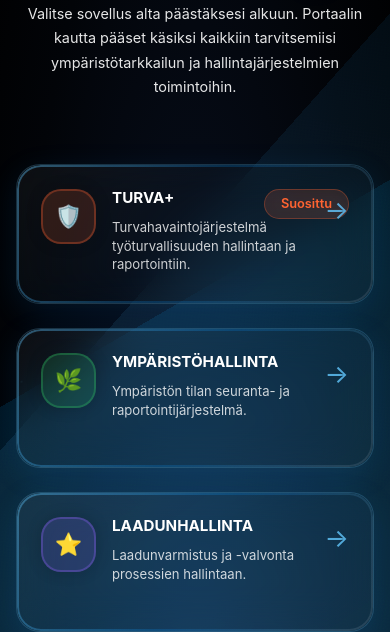
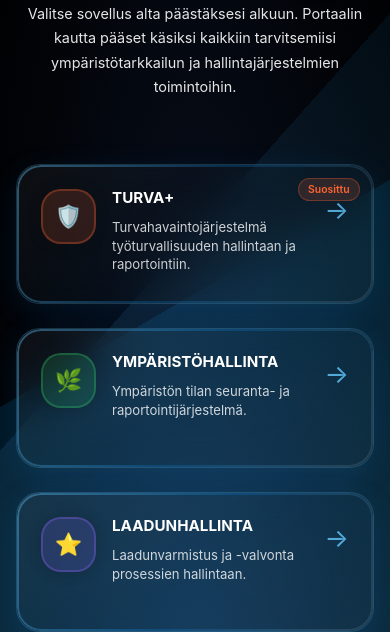
Before and after one commit to Vladitis/portaldemo, a plain HTML site: page nordic-valo-portal-fi.html in a window 390 px wide. Shown: the part 228-860 px from the top of the page. Drawn offline with Linux system fonts and the light colour scheme.

Commit message:
Add files via upload

```diff
--- a/nordic-valo-portal-fi.html
+++ b/nordic-valo-portal-fi.html
@@ -893,6 +893,13 @@
                 flex-shrink: 0;
                 margin-top: 0.3rem;
             }
+
+            .app-card-badge {
+                top: 1rem;
+                right: 1rem;
+                padding: 0.3rem 0.8rem;
+                font-size: 0.7rem;
+            }
         }
 
         /* Small screens */
@@ -957,6 +964,13 @@
                 font-size: 1.6rem;
             }
 
+            .app-card-badge {
+                top: 0.8rem;
+                right: 0.8rem;
+                padding: 0.25rem 0.6rem;
+                font-size: 0.65rem;
+            }
+
             .modal-content {
                 width: 98%;
                 max-height: 98vh;
@@ -1076,6 +1090,14 @@
 
             .app-arrow {
                 font-size: 1.4rem;
+            }
+
+            .app-card-badge {
+                top: 0.6rem;
+                right: 0.6rem;
+                padding: 0.2rem 0.5rem;
+                font-size: 0.6rem;
+                border-radius: 12px;
             }
 
             .welcome-section h2 {
```
Also changed, not shown: nordic-valo-portal-en.html (+22 -0 lines).
